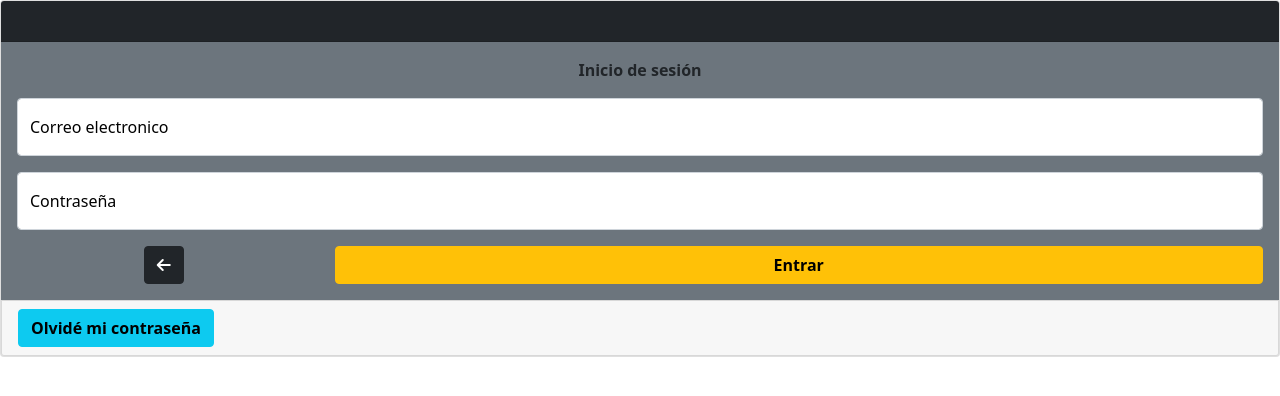
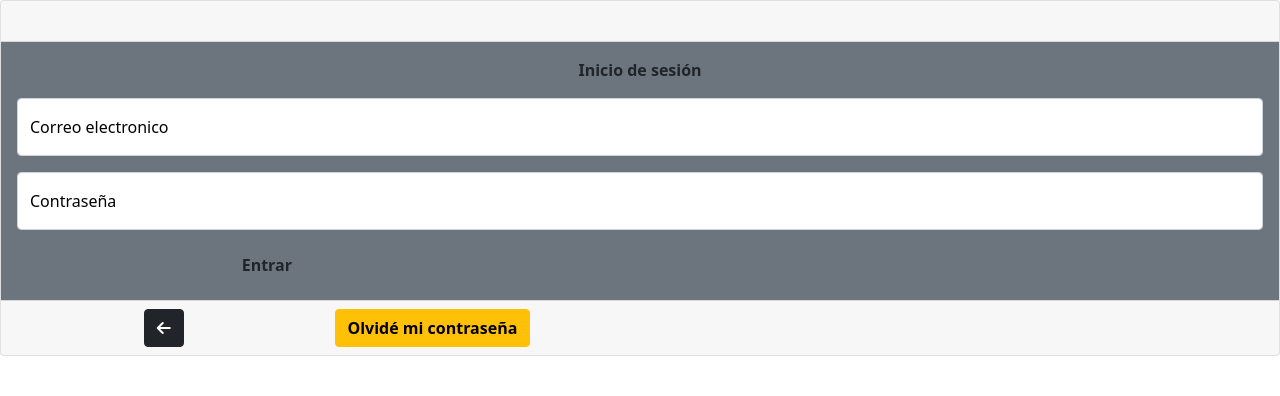
Before and after one commit to chepelcr/Mercadito, a PHP site: the page made by App/Views/login/login.php in a window 1280 px wide. Shown: the top 396 px of the page. Run offline with PHP 8.4, Linux system fonts and the light colour scheme; the template is opened without the code that fills it, so the values that code supplies are empty; some libraries are stand-ins or nearby versions.

Commit message:
Diseño e interfaz
Modificacion de diseño e interfaz de login y olvido de contraseña.

```diff
--- a/App/Views/login/login.php
+++ b/App/Views/login/login.php
@@ -32,11 +32,12 @@
 
 <body class="hold-transition login-page bg-mercadito-claro">
     <div class="login-box">
-        <!-- /.login-logo -->
-        <div class="card card-outline card-dark">
-            <div class="card-header text-center bg-dark">
+        <div class="card card-dark">
+            <!-- login-logo -->
+            <div class="card-header text-center">
                 <img src="<?= getFile('images/logo feria.png')?>" class="w-25">
             </div>
+            <!-- /login-logo -->
 
             <div class="card-body bg-secondary">
                 <p class="card-text pl-0 login-box-msg text-center"><b>Inicio de sesión</b></p>
@@ -46,18 +47,13 @@
                         <label for="user">Correo electronico</label>
                     </div>
                     <div class="form-floating mb-3">
-                        <input type="password" class="form-control" id="pswd" name="pswd" placeholder="Password">
+                        <input type="password" class="form-control" id="pswd" name="pswd" placeholder="**********">
                         <label for="pswd">Contraseña</label>
                     </div>
 
-                    <div class="row justify-content-end">
-                        <div class="col-3 text-center">
-                            <a data-bs-toggle="tooltip" data-bs-placement="bottom" title="Volver" class="btn btn-dark"
-                                role="button" href="<?= baseUrl()?>"><i class="fas fa-arrow-left"></i></button></a>
-                        </div>
-                        <!-- /.col -->
-                        <div class="col-9">
-                            <button type="submit" class="fw-bold btn btn-primary btn-warning w-100">Entrar</button>
+                    <div class="row justify-content-center">
+                        <div class="col-8">
+                            <button type="submit" class="fw-bold btn btn-azul-oscuro">Entrar</button>
                         </div>
                         <!-- /.col -->
                     </div>
@@ -65,11 +61,17 @@
             </div>
             <!-- /.card-body -->
 
-            <div class="card card-footer bg-mercadito-oscuro">
+            <div class="card-footer bg-mercadito-oscuro">
                 <div class="row">
-                    <div class="col-12">
+                    <div class="col-3 text-center">
+                        <a data-bs-toggle="tooltip" data-bs-placement="bottom" title="Volver" class="btn btn-dark"
+                            role="button" href="<?= baseUrl()?>"><i class="fas fa-arrow-left"></i></button></a>
+                    </div>
+                    <!-- /.col -->
+
+                    <div class="col-9">
                         <a role="button" href="<?= baseUrl('login/olvido')?>"
-                            class="btn btn-info btn-block fw-bold">Olvidé mi
+                            class="btn btn-warning btn-block fw-bold">Olvidé mi
                             contraseña</a>
 
                     </div>
```
Also changed, not shown: App/Views/login/olvido.php (+19 -20 lines), public/files/styles/estilos.css (+13 -0 lines).
